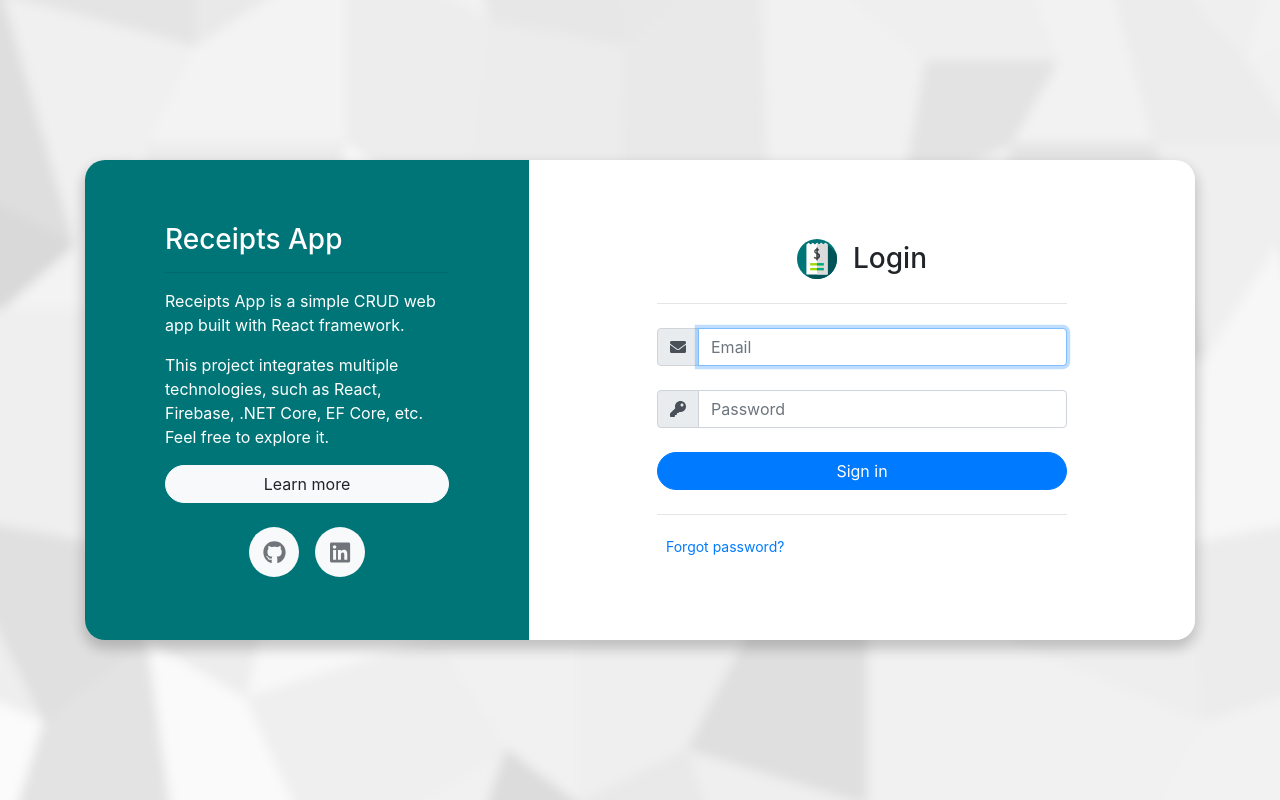
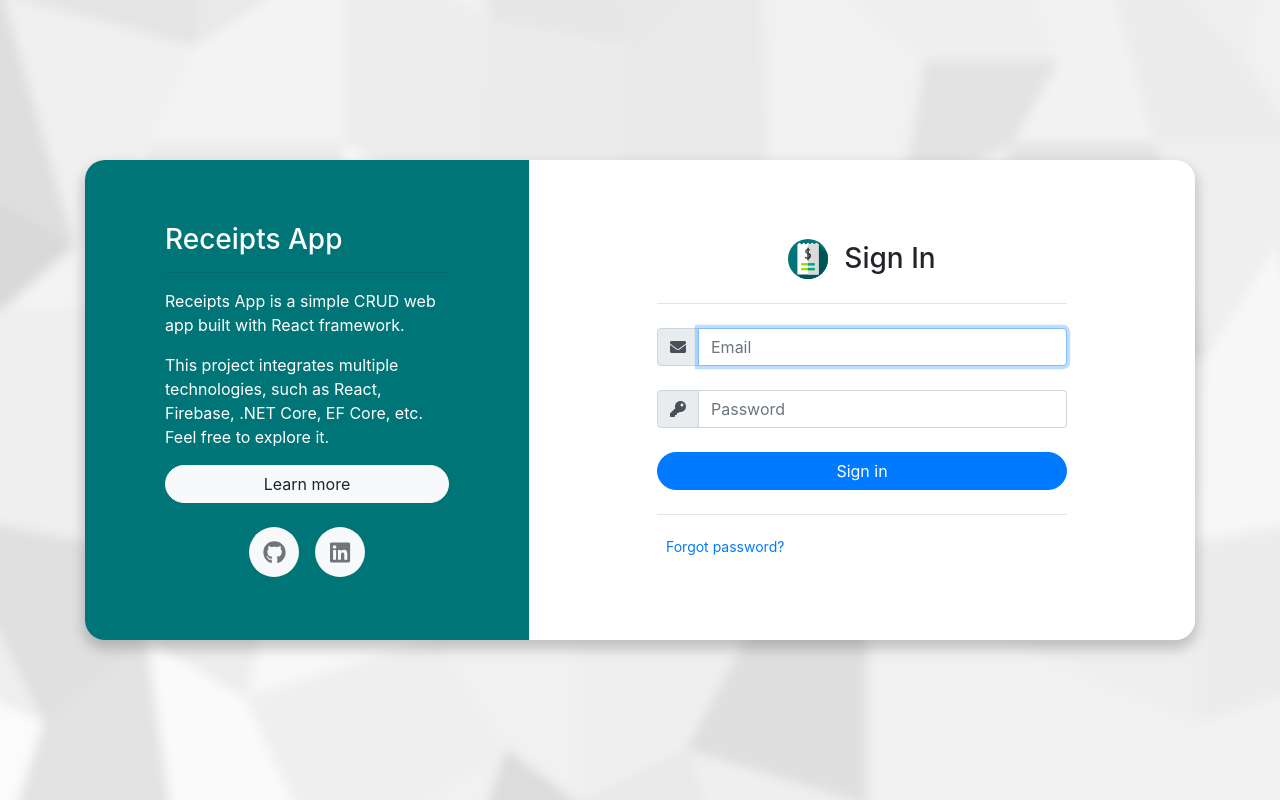
Before and after one commit to gerardormz98/receipts-crud-app, a React (Create React App) app: page /login in a window 1280 px wide. Built offline with nearby package versions, Linux system fonts and the light colour scheme.

Commit message:
Update login links

```diff
--- a/src/components/pages/Login.jsx
+++ b/src/components/pages/Login.jsx
@@ -119,11 +119,11 @@ class Login extends Component {
 								<hr />
 								<p>Receipts App is a simple CRUD web app built with React framework.</p>
 								<p>This project integrates multiple technologies, such as React, Firebase, .NET Core, EF Core, etc. Feel free to explore it.</p>
-								<button className="btn btn-light btn-block rounded-pill">Learn more</button>
+								<a  href="https://github.com/gerardormz98/simple-crud-app" target="_blank" rel="noopener noreferrer" className="btn btn-light btn-block rounded-pill">Learn more</a>
 
 								<div className="social-links mt-4">
-									<a href="" className="socials-badge rounded-circle"><FontAwesomeIcon icon={faGithub} /></a>
-									<a href="" className="socials-badge rounded-circle"><FontAwesomeIcon icon={faLinkedin} /></a>
+									<a href="https://github.com/gerardormz98/" target="_blank" rel="noopener noreferrer" className="socials-badge rounded-circle"><FontAwesomeIcon icon={faGithub} /></a>
+									<a href="https://www.linkedin.com/in/grmz98/" target="_blank" rel="noopener noreferrer" className="socials-badge rounded-circle"><FontAwesomeIcon icon={faLinkedin} /></a>
 								</div>
 							</div>
 						</div>
@@ -136,7 +136,7 @@ class Login extends Component {
 										className="login-form__logo mr-3 mb-2"
 										alt=""
 									></img>
-									<h3>Login</h3>
+									<h3>Sign In</h3>
 								</div>
 								<hr className="mb-4" />
 
```
